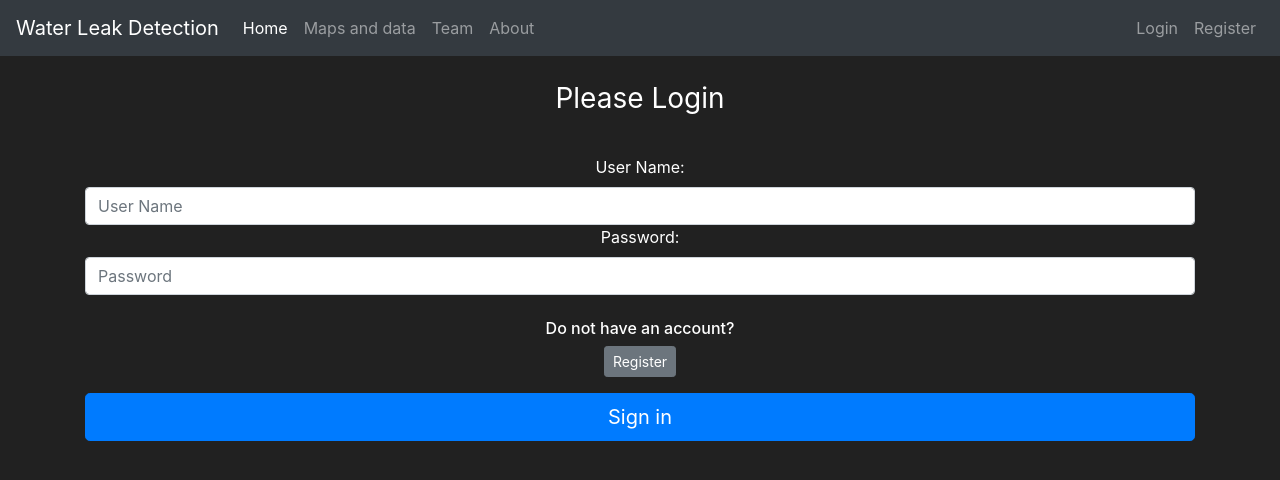
After one commit to MohammedJassem/stage, a Flask app: page /login in a window 1280 px wide. The commit adds this page. Shown: the top 480 px of the page. Run offline with Flask 2, Linux system fonts and the light colour scheme; some libraries are stand-ins or nearby versions.

Commit message:
Add files via upload

```diff
--- a/prototype2/website/__init__.py
+++ b/prototype2/website/__init__.py
@@ -1,7 +1,13 @@
 from flask import Flask, render_template
 from flask_sqlalchemy import SQLAlchemy
+from flask_bcrypt import Bcrypt
+from flask_login import LoginManager
 app = Flask(__name__)
 app.config['SQLALCHEMY_DATABASE_URI'] = 'sqlite:///website.db'
 app.config['SECRET_KEY'] = '59a927673e2daf590de2d47a'
 db = SQLAlchemy(app)
+bcrypt = Bcrypt(app)
+login_manager = LoginManager(app)
+login_manager.login_view = "login_page"
+login_manager.login_message_category = "info"
 from website import routes
--- a/prototype2/website/forms.py
+++ b/prototype2/website/forms.py
@@ -1,14 +1,29 @@
 from flask_wtf import FlaskForm
 from wtforms import StringField, PasswordField, SubmitField
-from wtforms.validators import Length, EqualTo, Email, DataRequired
-
+from wtforms.validators import Length, EqualTo, Email, DataRequired, ValidationError
+from website.models import User,Admin
 
 
 
 class RegisterForm(FlaskForm):
+    def validate_username(self, username_to_check):
+        user = User.query.filter_by(username=username_to_check.data).first()
+        if user:
+            raise ValidationError('Username already exists! Please try a different username')
+
+    def validate_email_address(self, email_address_to_check):
+        email_address = User.query.filter_by(email_address=email_address_to_check.data).first()
+        if email_address:
+            raise ValidationError('Email Address already exists! Please try a different email address')
     username = StringField(label='User Name:', validators=[Length(min=2, max=30), DataRequired()])
     email_address = StringField(label='Email Address:', validators=[Email(), DataRequired()])
     password1 = PasswordField(label='Password:', validators=[Length(min=6), DataRequired()])
     password2 = PasswordField(label='Confirm Password:', validators=[EqualTo('password1'), DataRequired()])
     submit = SubmitField(label='Create Account')
     Admin_key = PasswordField(label='Admin key:')
+
+
+class LoginForm(FlaskForm):
+    username = StringField(label='User Name:', validators=[DataRequired()])
+    password = PasswordField(label='Password:', validators=[DataRequired()])
+    submit = SubmitField(label='Sign in')
--- a/prototype2/website/routes.py
+++ b/prototype2/website/routes.py
@@ -1,25 +1,36 @@
 from website import app,db
-from flask import render_template,redirect, url_for
-from website.models import Item,User,Admin
-from website.forms import RegisterForm
-key_list = ["key1","key2","key3","key4","key5","key6",]
+from flask import render_template,redirect, url_for, flash
+from website.models import Item,User,Admin#,Role,UserRoles
+from website.forms import RegisterForm,LoginForm
+key_list = ["key1","key2","key3","key4","key5","key6"]
+from flask_login import login_user,logout_user, login_required
+
+
+
+
+
+
 @app.route('/')
 @app.route('/home')
+@login_required
 def home():
 	return render_template('home.html')
 
 
 @app.route('/MapData')
+@login_required
 def Maps_data():
 	items = Item.query.all()
 	return render_template('MapsData.html', items=items)
 
 
 @app.route('/team')
+@login_required
 def team():
 	return render_template('team.html')
 
 @app.route('/about')
+@login_required
 def About():
 	return render_template('about.html')
 
@@ -29,22 +40,48 @@ def Register():
 	form = RegisterForm()
 
 
-	if form.validate_on_submit() and form.Admin_key.data in key_list:
-		Admin_to_create = Admin(username=form.username.data,
+	if (form.validate_on_submit()) and (form.Admin_key.data in key_list):
+		Admin_to_create = User(username=form.username.data,
 			email_address=form.email_address.data,
-			password_hash=form.password1.data,Admin_key=form.Admin_key.data)
+			password=form.password1.data,Admin_key=form.Admin_key.data)
+		#Admin_to_create.roles.append(Role(name='Admin'))
 		db.session.add(Admin_to_create)
 		db.session.commit()
 
 		return redirect(url_for('home'))
-	elif form.validate_on_submit() :
-		User_to_create = User(username=form.username.data,email_address=form.email_address.data,password_hash=form.password1.data)
-
+	elif form.validate_on_submit() and (form.Admin_key.data not in key_list):
+		User_to_create = User(username=form.username.data,email_address=form.email_address.data,password=form.password1.data)
+		#User_to_create.roles.append(Role(name='Admin'))
 		db.session.add(User_to_create)
 		db.session.commit()
 		return redirect(url_for('home'))
 	if form.errors != {}: #If there are not errors from the validations
 		for err_msg in form.errors.values():
-			print(f'There was an error with creating a user: {err_msg}')
+			flash(f'There was an error with creating a user: {err_msg}', category='danger')
 
 	return render_template('register.html', form=form)
+
+
+
+@app.route('/login', methods=['GET', 'POST'])
+def login_page():
+    form = LoginForm()
+    if form.validate_on_submit():
+        attempted_user = User.query.filter_by(username=form.username.data).first()
+        if attempted_user and attempted_user.check_password_correction(
+                attempted_password=form.password.data
+        ):
+            login_user(attempted_user)
+            flash(f'Success! You are logged in as: {attempted_user.username}', category='success')
+            return redirect(url_for('home'))
+        else:
+            flash('Username and password are not match! Please try again', category='danger')
+
+    return render_template('login.html', form=form)
+
+
+@app.route('/logout')
+def logout():
+    logout_user()
+    flash("You have been logged out!", category='info')
+    return redirect(url_for("home"))
--- a/prototype2/website/templates/base.html
+++ b/prototype2/website/templates/base.html
@@ -33,16 +33,40 @@
                 <a class="nav-link" href="{{ url_for('About') }}">About</a>
             </li>
         </ul>
+        {% if current_user.is_authenticated %}
+            <ul class="navbar-nav">
+
+                <li class="nav-item">
+                    <a class="nav-link">Welcome, {{ current_user.username }}</a>
+                </li>
+                <li class="nav-item">
+                    <a class="nav-link" href="{{ url_for('logout') }}">Logout</a>
+                </li>
+            </ul>
+          {% else %}
             <ul class="navbar-nav">
                 <li class="nav-item">
-                <a class="nav-link" href="#">Login</a>
+                    <a class="nav-link" href="{{ url_for('login_page') }}">Login</a>
                 </li>
                 <li class="nav-item">
                     <a class="nav-link" href="{{ url_for('Register') }}">Register</a>
                 </li>
             </ul>
+          {% endif %}
       </div>
     </nav>
+     {% with messages = get_flashed_messages(with_categories=true) %}
+        {% if messages %}
+           {% for category, message in messages %}
+              <div class="alert alert-{{ category }}">
+                  <button type="button" class="m1-2 mb-1 close" data-dismiss="alert" aria-label="Close">
+                      <span aria-hidden="true">&times;</span>
+                  </button>
+                  {{ message }}
+              </div>
+           {% endfor %}
+        {% endif %}
+      {% endwith %}
       {% block content %}
 
       {% endblock %}
--- /dev/null
+++ b/prototype2/website/templates/login.html
@@ -0,0 +1,35 @@
+{% extends 'base.html' %}
+{% block title %}
+    Login Page
+{% endblock %}
+
+{% block content %}
+<body class="text-center">
+    <div class="container">
+        <form method="POST" class="form-signin" style="color:white">
+            {{ form.hidden_tag() }}
+            <img class="mb-4" src="" alt="">
+            <h1 class="h3 mb-3 font-weight-normal">
+                Please Login
+            </h1>
+            <br>
+            {{ form.username.label() }}
+            {{ form.username(class="form-control", placeholder="User Name") }}
+
+            {{ form.password.label() }}
+            {{ form.password(class="form-control", placeholder="Password") }}
+
+            <br>
+
+
+            <div class="checkbox mb-3">
+               <h6>Do not have an account?</h6>
+               <a class="btn btn-sm btn-secondary" href="{{ url_for('Register') }}">Register</a>
+            </div>
+
+            {{ form.submit(class="btn btn-lg btn-block btn-primary") }}
+
+        </form>
+    </div>
+</body>
+{% endblock %}
```
Also changed, not shown: prototype2/website/models.py (+51 -3 lines), prototype2/website/templates/Register.html (+6 -1 lines), prototype2/website/templates/home.html (+10 -3 lines), prototype2/website/website.db. Lines whose indentation alone changed are shown as unchanged.
